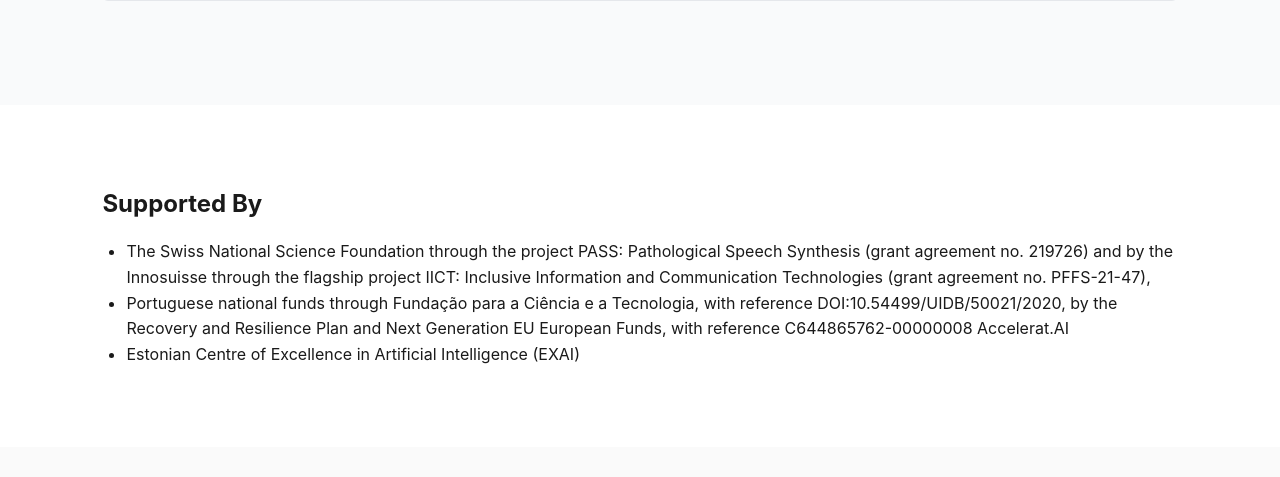
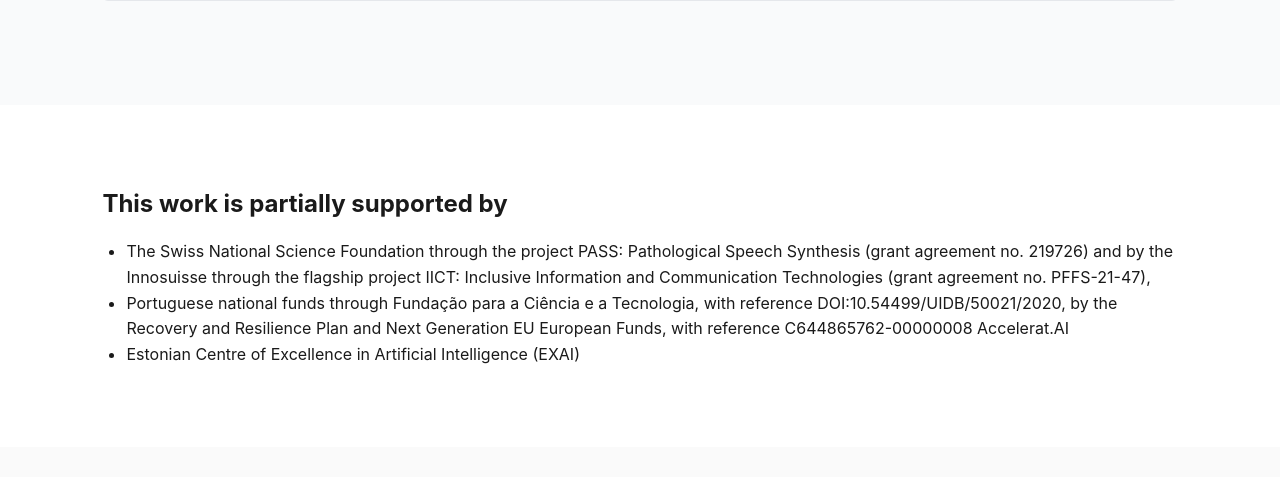
Before and after one commit to Speech-Arena/Speech-Arena.github.io, a plain HTML site: page index.html in a window 1280 px wide. Shown: the part 4562-5039 px from the top of the page. Drawn offline with Linux system fonts and the light colour scheme.

Commit message:
update readme

```diff
--- a/index.html
+++ b/index.html
@@ -426,6 +426,8 @@
         flex-direction: column;
       }
     }
+
+
   </style>
 </head>
 
@@ -660,7 +662,7 @@
     </section>
 
         <section id="about" class="about">
-      <h2>Supported By</h2>
+      <h2>This work is partially supported by</h2>
       <!-- <p class="about-text"> -->
 <ul style="margin-top: 1rem; padding-left: 1.5rem; color: var(--text-muted); line-height: 1.6;">
   <li>The Swiss National Science Foundation through the project PASS: Pathological Speech Synthesis (grant agreement no. 219726) and by the Innosuisse through the flagship project IICT: Inclusive Information and Communication Technologies (grant agreement no. PFFS-21-47),</li>
```
Also changed, not shown: assets/poster-election.webp (added).
